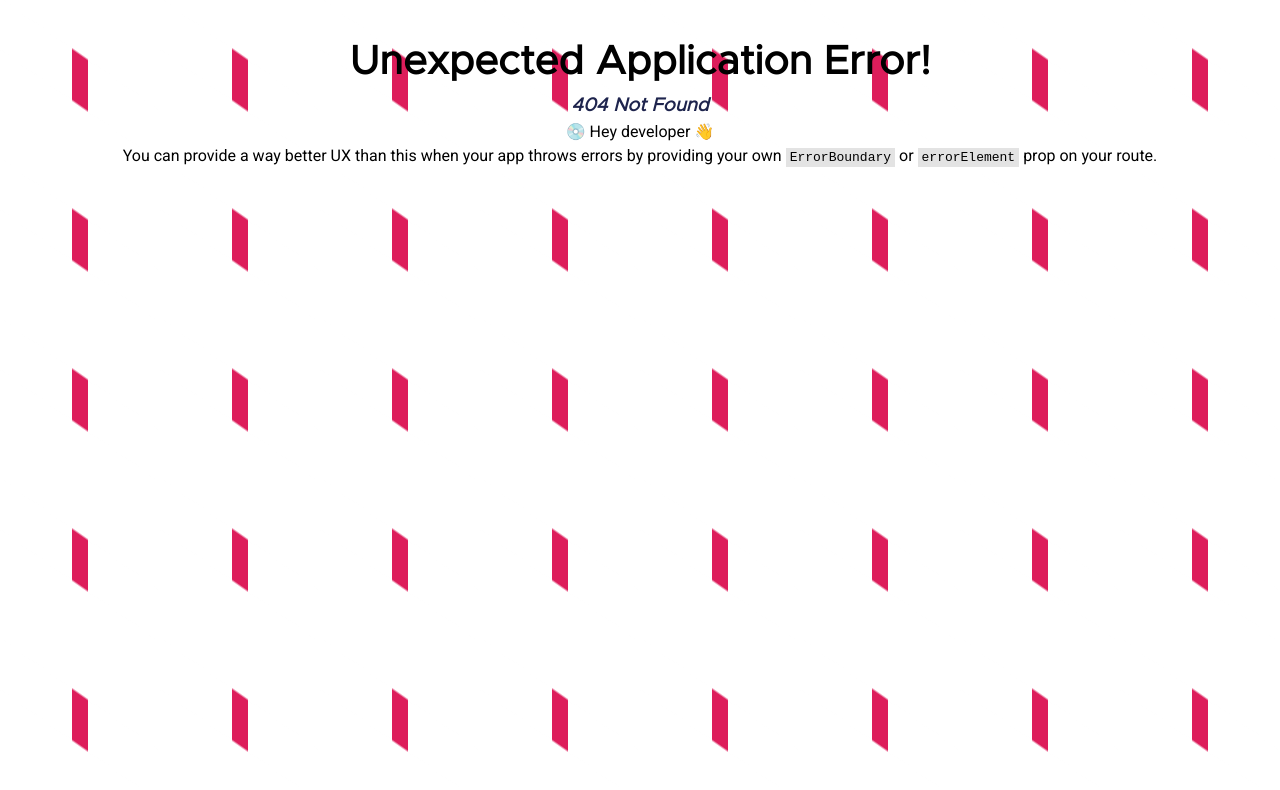
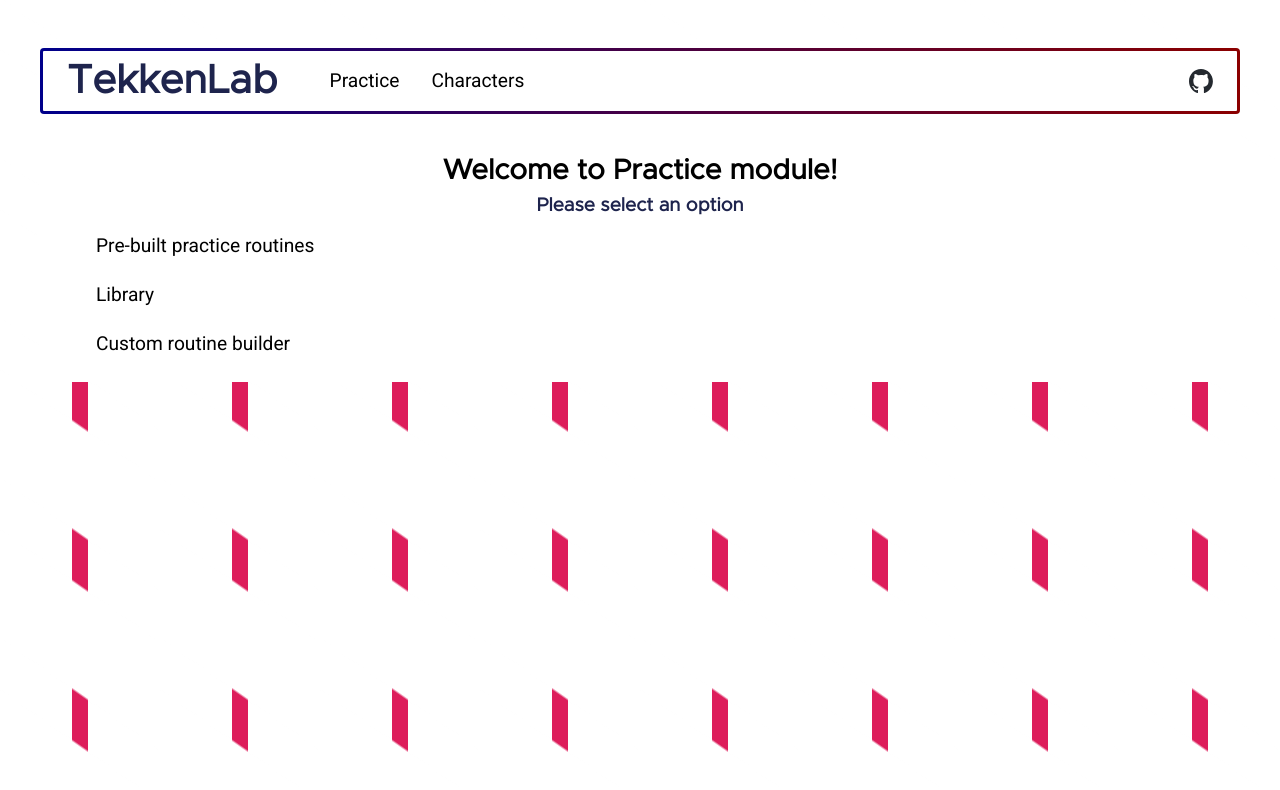
Before and after one commit to 0xZTD/tekken-lab, a React (Vite) app: page /tekken-lab/practice in a window 1280 px wide. Before the commit this address had no page. Shown: the top 790 px of the page. Built offline with nearby package versions, Linux system fonts and the light colour scheme.

Commit message:
fix: hyphen url

```diff
--- a/src/components/mainContent/mainContent.jsx
+++ b/src/components/mainContent/mainContent.jsx
@@ -19,7 +19,7 @@
       <section className="action">
         <div
           className="action__card"
-          onClick={() => navigate("/tekkenLab/practice")}
+          onClick={() => navigate("/tekken-lab/practice")}
         >
           <img src={tekkenFight} alt="tekken 8 fight scene" />
           <section>
@@ -32,7 +32,7 @@
         </div>
         <div
           className="action__card"
-          onClick={() => navigate("/tekkenLab/characters")}
+          onClick={() => navigate("/tekken-lab/characters")}
         >
           <img src={tekkenArt} alt="tekken 8 art" loading="lazy" />
           <section>
--- a/src/components/practicePage/practice.jsx
+++ b/src/components/practicePage/practice.jsx
@@ -23,7 +23,7 @@
   return (
     <section>
       <ul className="practice__menu">
-        <Link to="/tekkenLab/practice/routines">
+        <Link to="/tekken-lab/practice/routines">
           Pre-built practice routines
         </Link>
         <Link>Library</Link>
--- a/src/components/shared/header/header.jsx
+++ b/src/components/shared/header/header.jsx
@@ -4,7 +4,7 @@
 function Header() {
   return (
     <header>
-      <Link to="/tekkenLab">
+      <Link to="/tekken-lab">
         <h1>TekkenLab</h1>
       </Link>
       <Nav />
@@ -17,10 +17,10 @@
     <nav>
       <ul>
         <li>
-          <Link to="/tekkenLab/practice">Practice</Link>
+          <Link to="/tekken-lab/practice">Practice</Link>
         </li>
         <li>
-          <Link to="/tekkenLab/characters">Characters</Link>
+          <Link to="/tekken-lab/characters">Characters</Link>
         </li>
         <li className="github">
           <a href="https://github.com/zestx5" target="_blank">
--- a/vite.config.js
+++ b/vite.config.js
@@ -11,5 +11,5 @@
       "@components": path.resolve(__dirname, "./src/components"),
     },
   },
-  base: "/tekkenLab/",
+  base: "/tekken-lab/",
 });
```
Also changed, not shown: src/main.jsx (+6 -6 lines).
